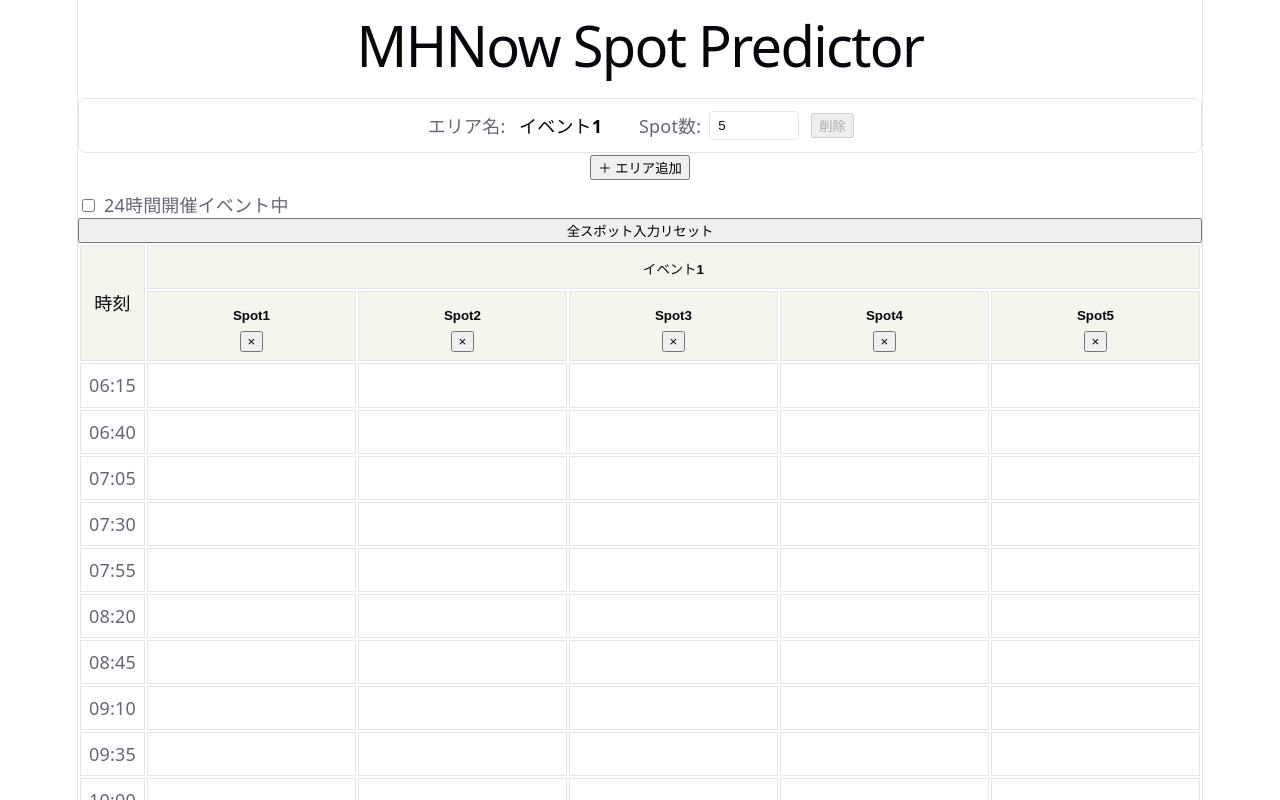
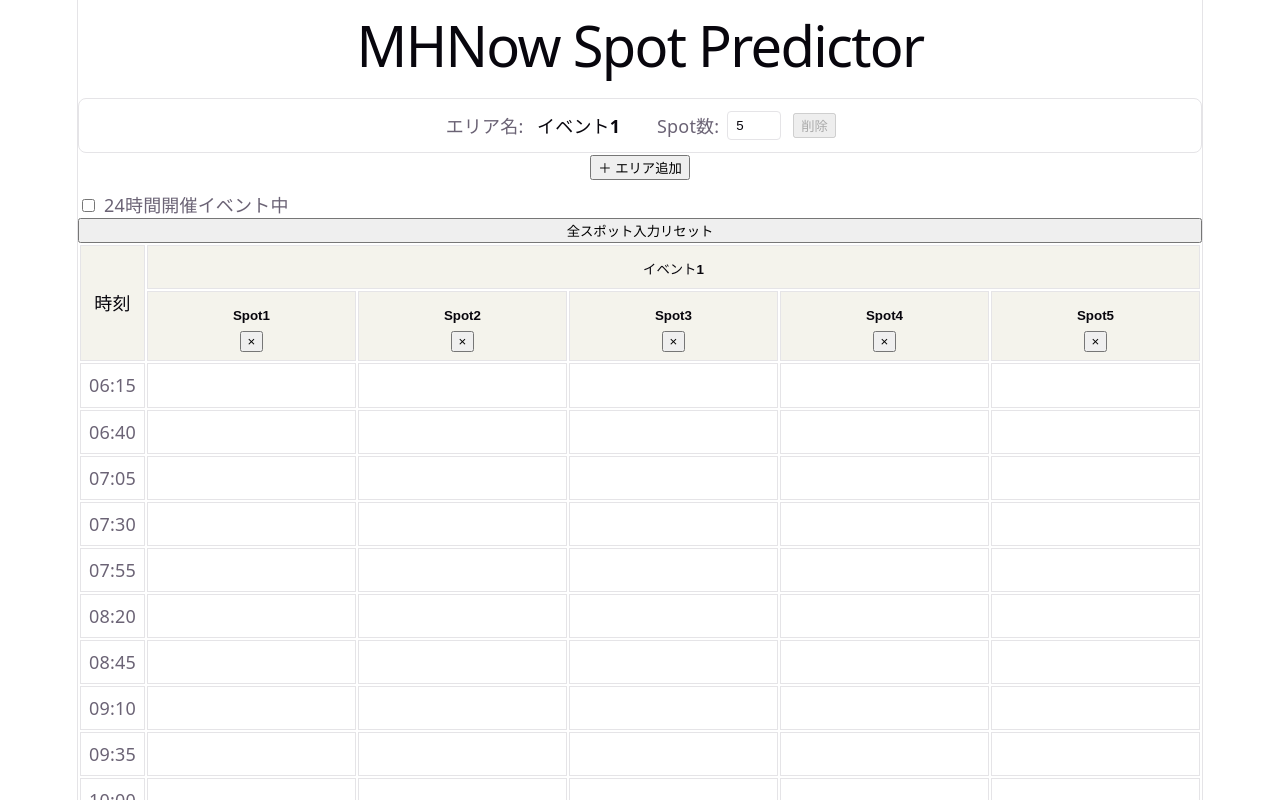
Before and after one commit to takamatsu-yuki/spot-predictor, a React (Vite) app: page / in a window 1280 px wide. Shown: the top 800 px of the page. Built offline with nearby package versions, Linux system fonts and the light colour scheme.

Commit message:
⚡️ Spot数入力幅を狭く

```diff
--- a/src/index.css
+++ b/src/index.css
@@ -211,7 +211,7 @@ code {
 
 .group-spot-count input {
   /* 数値入力欄の横幅。大きくすると数字欄が広がる */
-  width: 4rem;
+  width: 2rem;
 
   /* 入力欄の内側余白。上下6px、左右8px */
   padding: 6px 8px;
```
